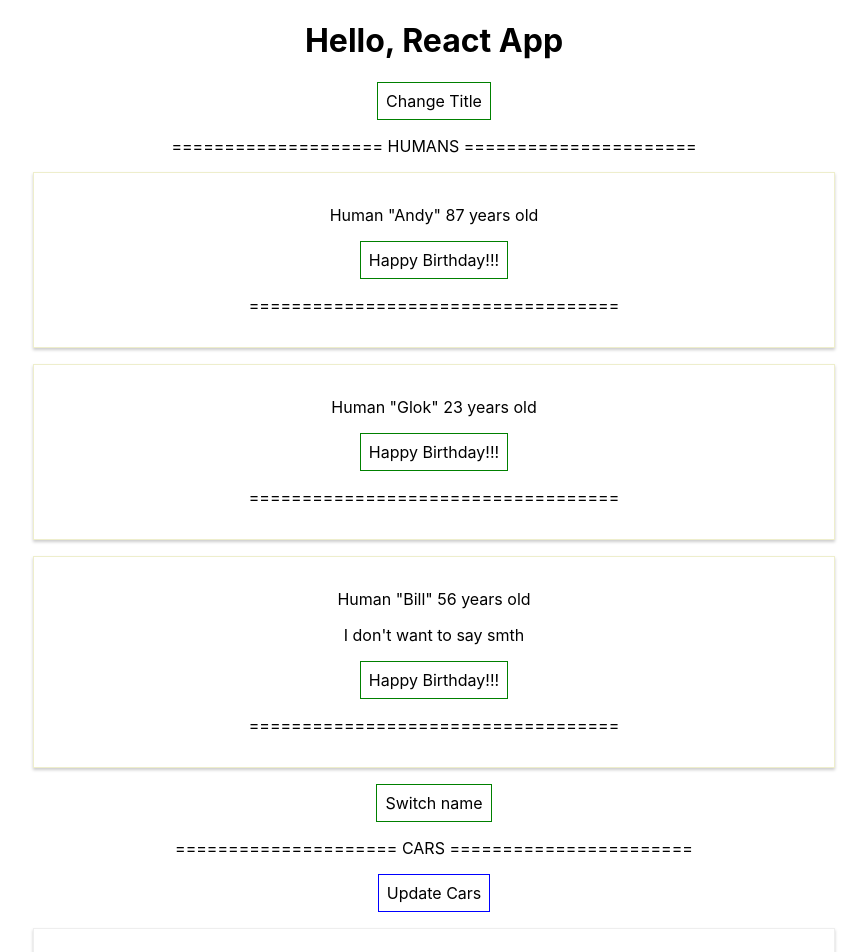
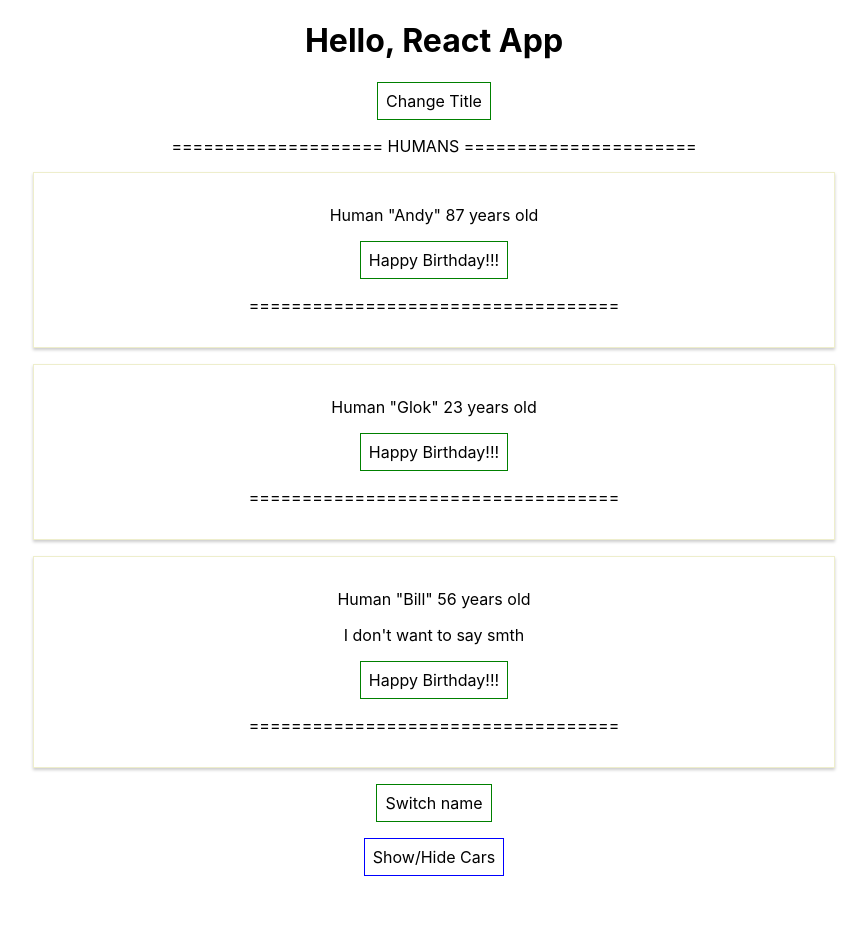
Before and after one commit to Bpaxio/react-study, a React (Create React App) app: page / in a window 1280 px wide. Shown: the top 952 px of the page, without its empty margins (206-1073 px from the left). After the commit the page ends 876 px from the top, so only its background shows below. Built offline with nearby package versions, Linux system fonts and the light colour scheme.

Commit message:
dynamic show/hide component-list

```diff
--- a/src/Car/Cars.js
+++ b/src/Car/Cars.js
@@ -8,7 +8,8 @@
             {mark: "Infinity", mileage: 0},
             {mark: "Volkswagen", mileage: 20200},
             {mark: "Skoda", mileage: 23000}
-        ]
+        ],
+        showCars: false
     };
     switchCarsHandler = () => {
         this.setState({
@@ -23,7 +24,7 @@
         this.setState(this.state.cars.splice(position,1,newCar))
     };
 
-    markChangedHandler = (event) => {
+    markChangedHandler = ( event ) => {
         this.setState({
             cars: [
                 {mark: "Лада", mileage: 49230},
@@ -31,7 +32,13 @@
                 {mark: event.target.value, mileage: 111040}
             ]
         })
-    }
+    };
+
+    toggleCarsHandler = () => {
+        this.setState({
+            showCars: !this.state.showCars
+        })
+    };
 
     render() {
         const buttonStyle = {
@@ -43,6 +50,10 @@
         };
         return (
             <div className="Cars">
+                <p/>
+                <button style={buttonStyle} onClick={this.toggleCarsHandler}>Show/Hide Cars</button>
+                {this.state.showCars === true ?
+                    <div>
                         <p>
                             ===================== CARS =======================
                         </p>
@@ -67,6 +78,8 @@
                             changed={this.markChangedHandler}
                             click={this.switchSpecialCarHandler.bind(this, 2, {mark: "Москвич", mileage: 111040})}>
                         </Car>
+                    </div> : null
+                }
             </div>
 
 
```
Lines whose indentation alone changed are shown as unchanged.
